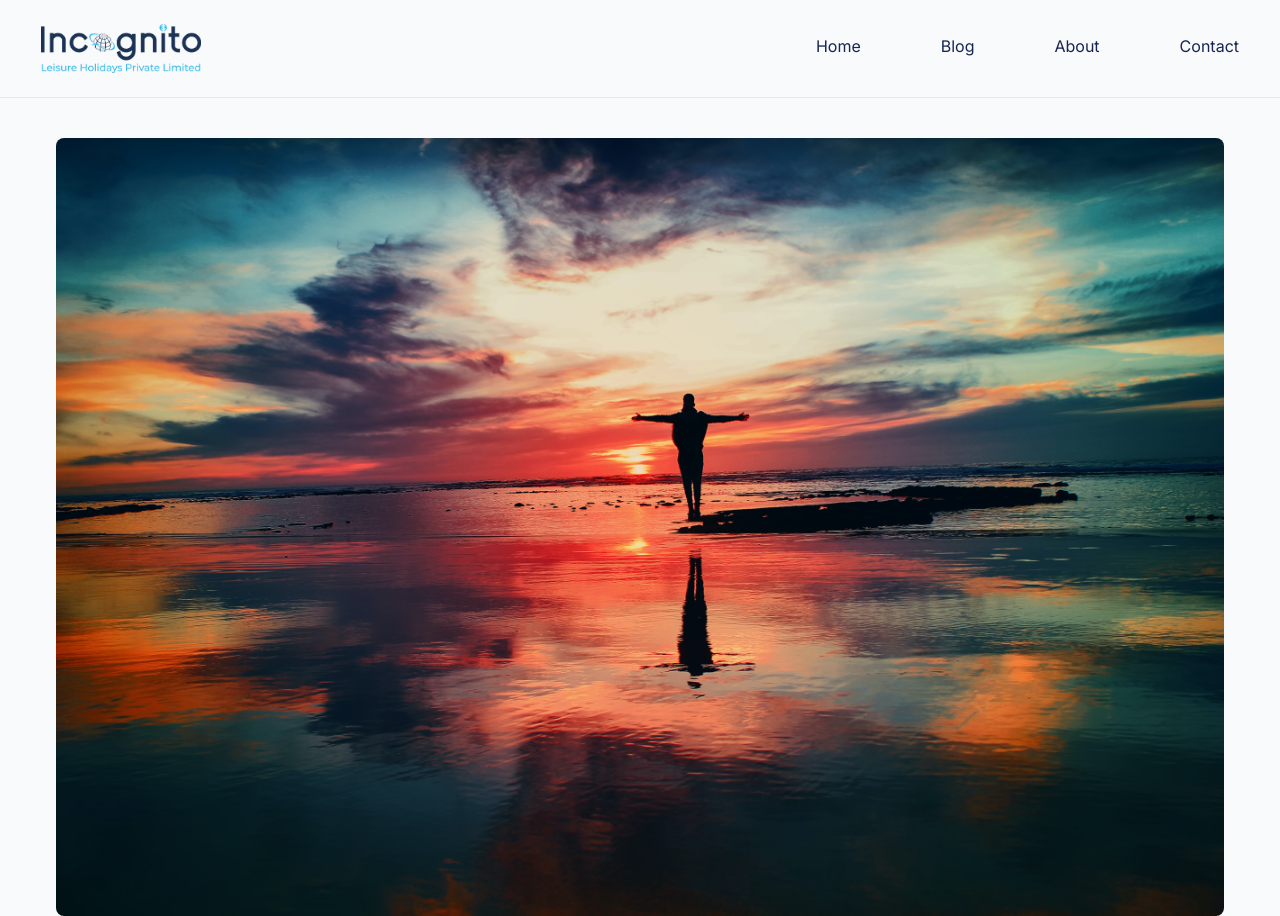
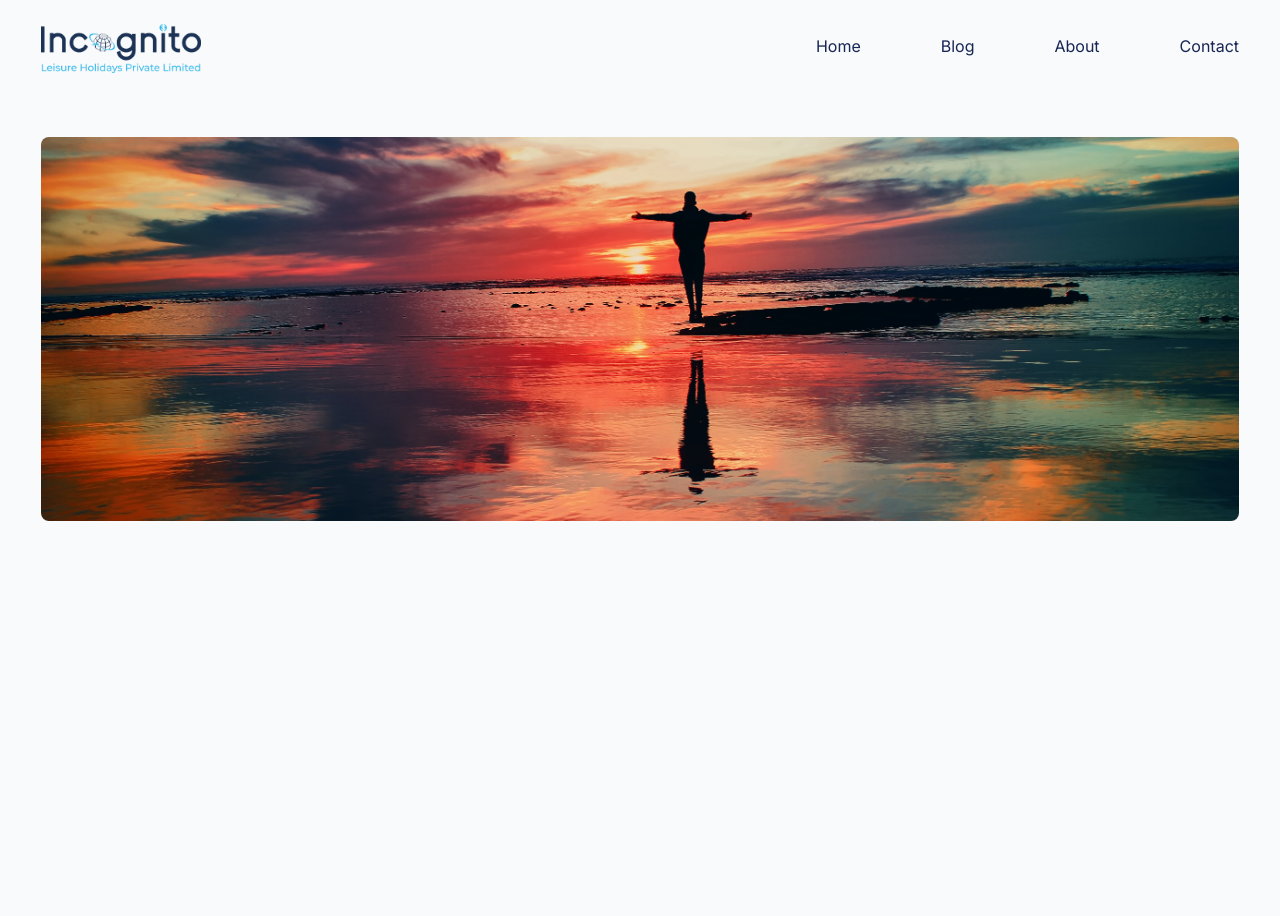
Before and after one commit to Incognito-Holidays/web, a Next.js app: page / in a window 1280 px wide. After the commit the page ends 800 px from the top, so only its background shows below. Built offline with nearby package versions, Linux system fonts and the light colour scheme.

Commit message:
Some changes

```diff
--- a/next.config.js
+++ b/next.config.js
@@ -1,4 +1,12 @@
 /** @type {import('next').NextConfig} */
-const nextConfig = {};
+const nextConfig = {
+  images: {
+    remotePatterns: [
+      {
+        hostname: 'images.unsplash.com'
+      }
+    ]
+  }
+};
 
 module.exports = nextConfig;
--- a/src/components/banner.tsx
+++ b/src/components/banner.tsx
@@ -1,15 +1,18 @@
 import Image from 'next/image';
 import bannerbg from '@public/assets/bg-banner.jpg';
+import Container from './layout/container';
 
 const Banner = () => {
   return (
-    <div className='pl-14 pr-14 pt-4'>
-      <Image
-        src={bannerbg}
-        alt='banner'
-        quality={95}
-        className='mt-6 h-auto w-full rounded-lg bg-cover object-bottom'
-      />
+    <div className='pt-4'>
+      <Container>
+        <Image
+          src={bannerbg}
+          alt='banner'
+          quality={95}
+          className='mt-6 h-96 w-full rounded-lg object-cover object-center'
+        />
+      </Container>
     </div>
   );
 };
--- a/src/components/header.tsx
+++ b/src/components/header.tsx
@@ -4,7 +4,7 @@ import Container from './layout/container';
 
 const Header = () => {
   return (
-    <header className='border-b p-6'>
+    <header className='p-6'>
       <Container>
         <div className='flex items-center justify-between'>
           <div>
```
